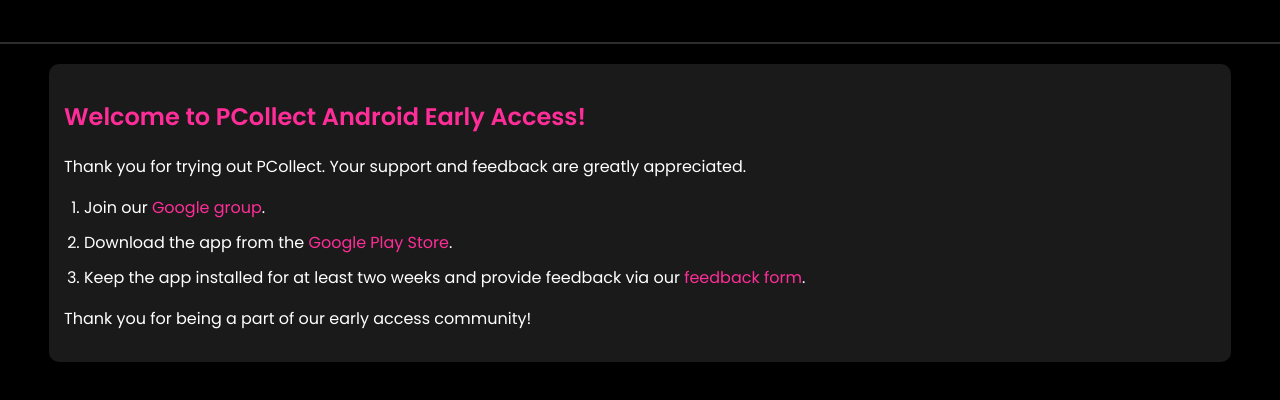
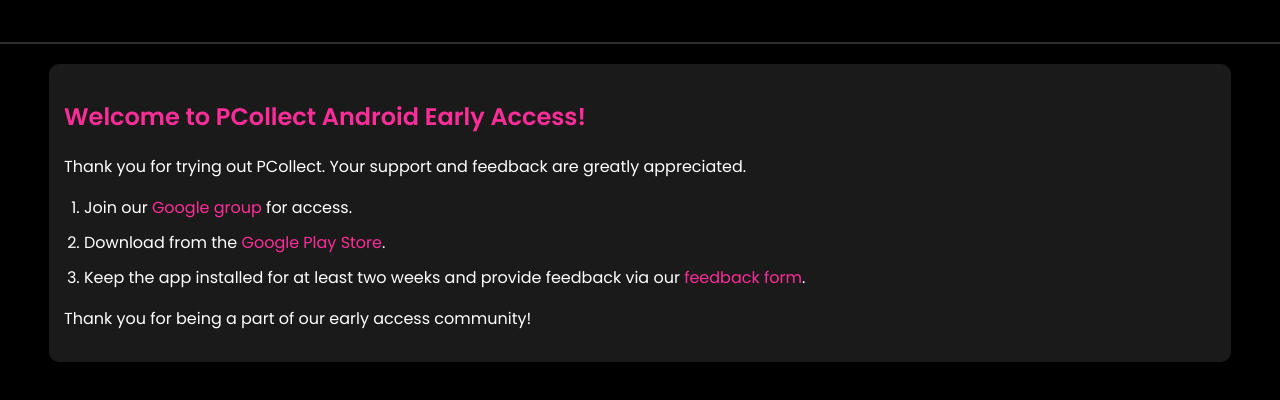
Before and after one commit to tksproductions/tksproductions.github.io, a plain HTML site: page android.html in a window 1280 px wide. Shown: the part 108-508 px from the top of the page. Drawn offline with Linux system fonts and the light colour scheme.

Commit message:
Update android.html

```diff
--- a/android.html
+++ b/android.html
@@ -85,8 +85,8 @@
         <h2>Welcome to PCollect Android Early Access!</h2>
         <p>Thank you for trying out PCollect. Your support and feedback are greatly appreciated.</p>
         <ol>
-            <li>Join our <a href="https://groups.google.com/g/pcollect-early-access" target="_blank">Google group</a>.</li>
-            <li>Download the app from the <a href="https://play.google.com/store/apps/details?id=io.stayge.tin&hl=en_US&gl=US" target="_blank">Google Play Store</a>.</li>
+            <li>Join our <a href="https://groups.google.com/g/pcollect-early-access" target="_blank">Google group</a> for access.</li>
+            <li>Download from the <a href="https://play.google.com/store/apps/details?id=io.stayge.tin&hl=en_US&gl=US" target="_blank">Google Play Store</a>.</li>
             <li>Keep the app installed for at least two weeks and provide feedback via our <a href="#" target="_blank">feedback form</a>.</li>
         </ol>
         <p>Thank you for being a part of our early access community!</p>
```
